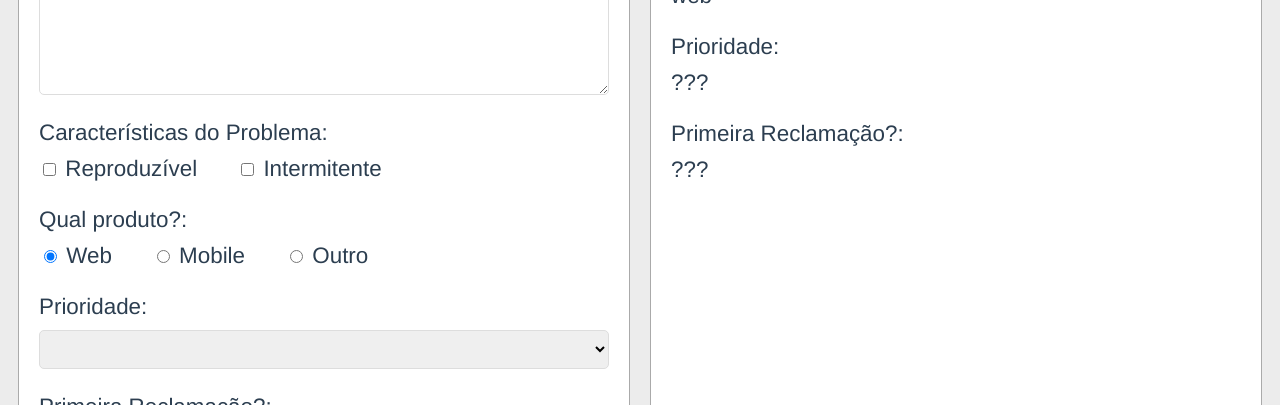
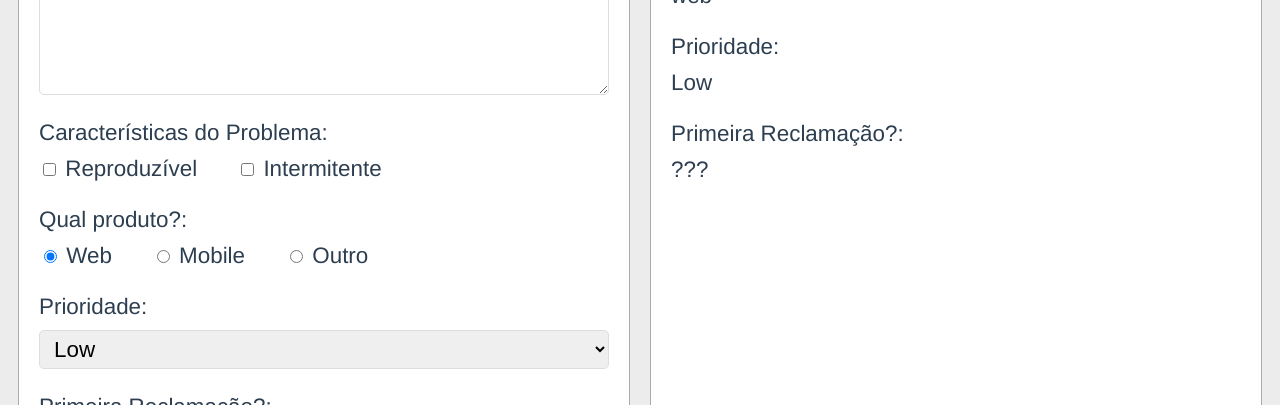
Before and after one commit to Rodrigolmg/vue-forms, a Vue app in the folder formulario-exercicios/: page / in a window 1280 px wide. Shown: the part 547-952 px from the top of the page. Built offline with nearby package versions, Linux system fonts and the light colour scheme.

Commit message:
Select done

```diff
--- a/formulario-exercicios/src/App.vue
+++ b/formulario-exercicios/src/App.vue
@@ -27,8 +27,10 @@
 					<span><input type="radio" value="other" v-model="product"> Outro</span>
 				</Rotulo>
 				<Rotulo nome="Prioridade">
-					<select name="" id="">
-						<option></option>
+					<select v-model="priority">
+						<option v-for="priority in priorities"
+							:key="priority.code" :value="priority.code"
+							:selected="priority.code === 1"> {{ priority.name }}</option>
 					</select>
 				</Rotulo>
 				<Rotulo nome="Primeira Reclamação?">
@@ -62,7 +64,7 @@
 					<span>{{ product }}</span>
 				</Rotulo>
 				<Rotulo nome="Prioridade">
-					<span>???</span>
+					<span>{{ priorities[priority-1].name }}</span>
 				</Rotulo>
 				<Rotulo nome="Primeira Reclamação?">
 					<span>???</span>
@@ -84,6 +86,12 @@ export default {
 			message: '',
 			problems: [],
 			product: 'web',
+			priority: 1,
+			priorities: [
+				{ code: 1, name: 'Low' },
+				{ code: 2, name: 'Medium' },
+				{ code: 3, name: 'High' },
+			],
 			user:{
 				// email: '',
 				// password: '',
```
